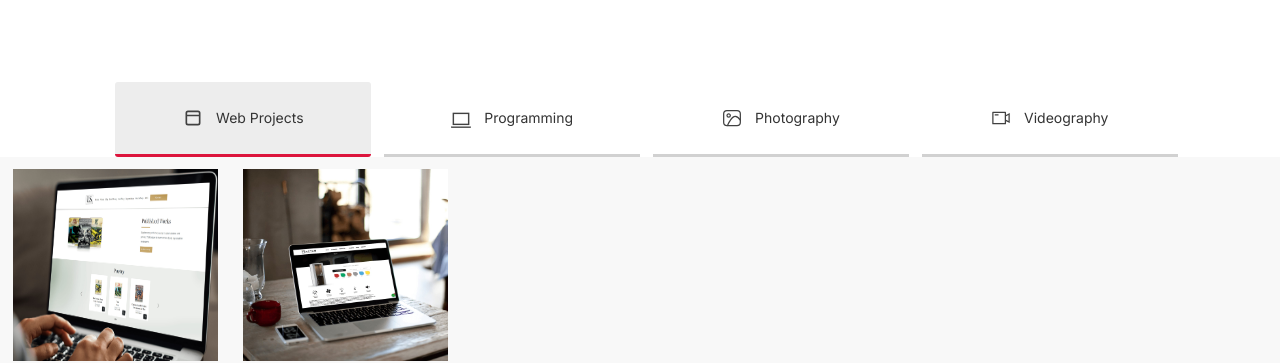
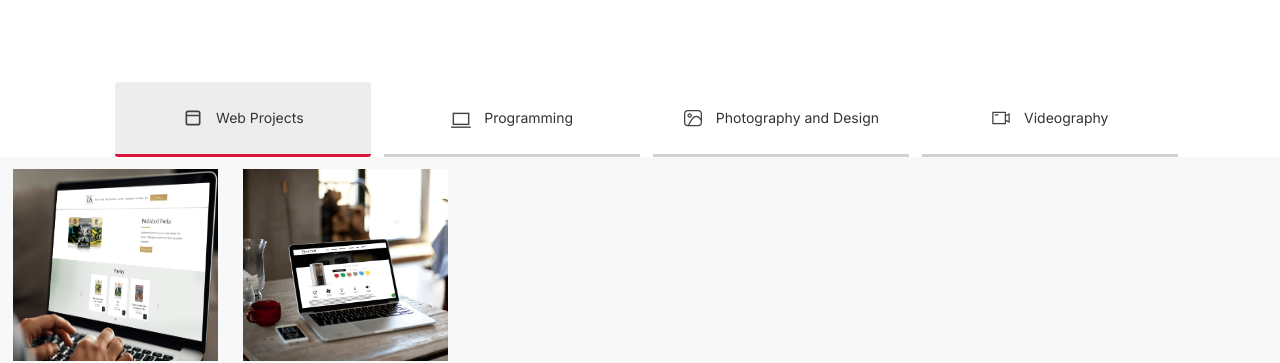
Before and after one commit to lyszt/lyszt.github.io, a Jekyll site: the page built from index.html, in a window 1280 px wide and 900 px high, scrolled down 667 px. Shown: the part 151-514 px from the top of the window. Built offline with Jekyll 4.4.1, drawn with Linux system fonts in a browser that asks for light colours.

Commit message:
Photography + Design will be united in one folder

```diff
--- a/index.html
+++ b/index.html
@@ -93,7 +93,7 @@ layout: default
     <div class="contents">
       <button title="Web projects" class="port-option" id="port-web"><img src="img/web.svg" alt="Web portfolio"><a> Web Projects </a></button>
       <button title="Programming Projects" class="port-option" id="port-code"><img src="img/computer.svg" alt="Programming projects portfolio"><a>Programming</a></button>
-      <button title="Photography projects" class="port-option" id="port-photography"><img src="img/photocamera.svg" alt="Photography Portfolio"><a>Photography</a></button>
+      <button title="Photography projects" class="port-option" id="port-photography"><img src="img/photocamera.svg" alt="Photography Portfolio"><a>Photography and Design</a></button>
       <button title="Videography projects" class="port-option" id="port-video"><img src="img/camera.svg" alt="Videography Portfolio"><a>Videography</a> </button>
     </div>
 
--- a/js/app.js
+++ b/js/app.js
@@ -102,7 +102,7 @@ addEventListener("DOMContentLoaded", () => {
   if(user_lang.startsWith("fr")){
     design_button.lastChild.innerText = "Projets Web";
     code_button.lastChild.innerText = "Projets Logiciels";
-    photography_button.lastChild.innerText = "Photographie";
+    photography_button.lastChild.innerText = "Photographie et Conception";
     videography_button.lastChild.innerText = "Videographie";
     landing_text.innerHTML =  "<b>Soyez le bienvenu!</b> Je vous offre ce que vous recherchez."
     cv_link.href = "https://drive.google.com/file/d/1UJTMjMxV83N_CFwpVpyr34CVuklIPgcJ/view?usp=sharing"
```
